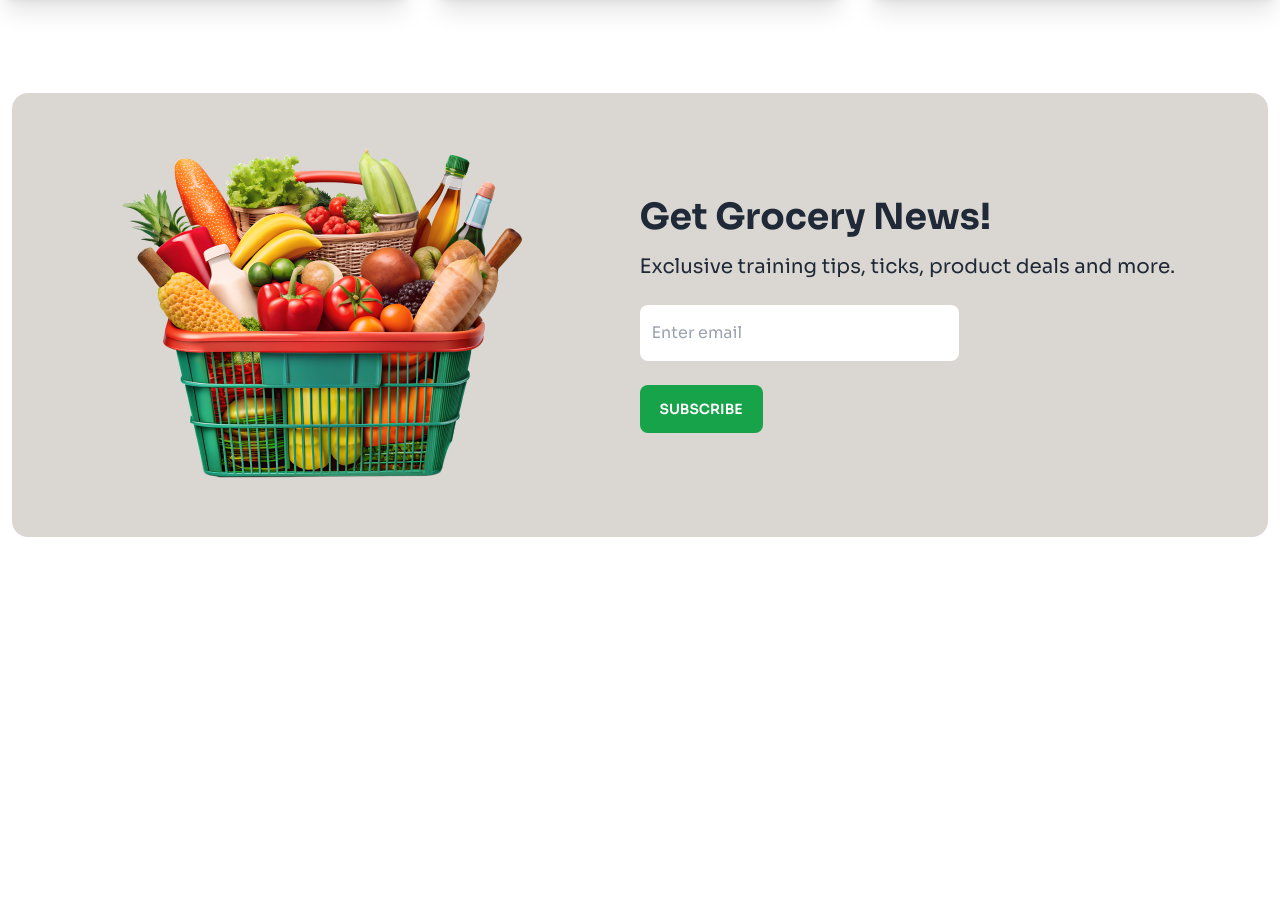
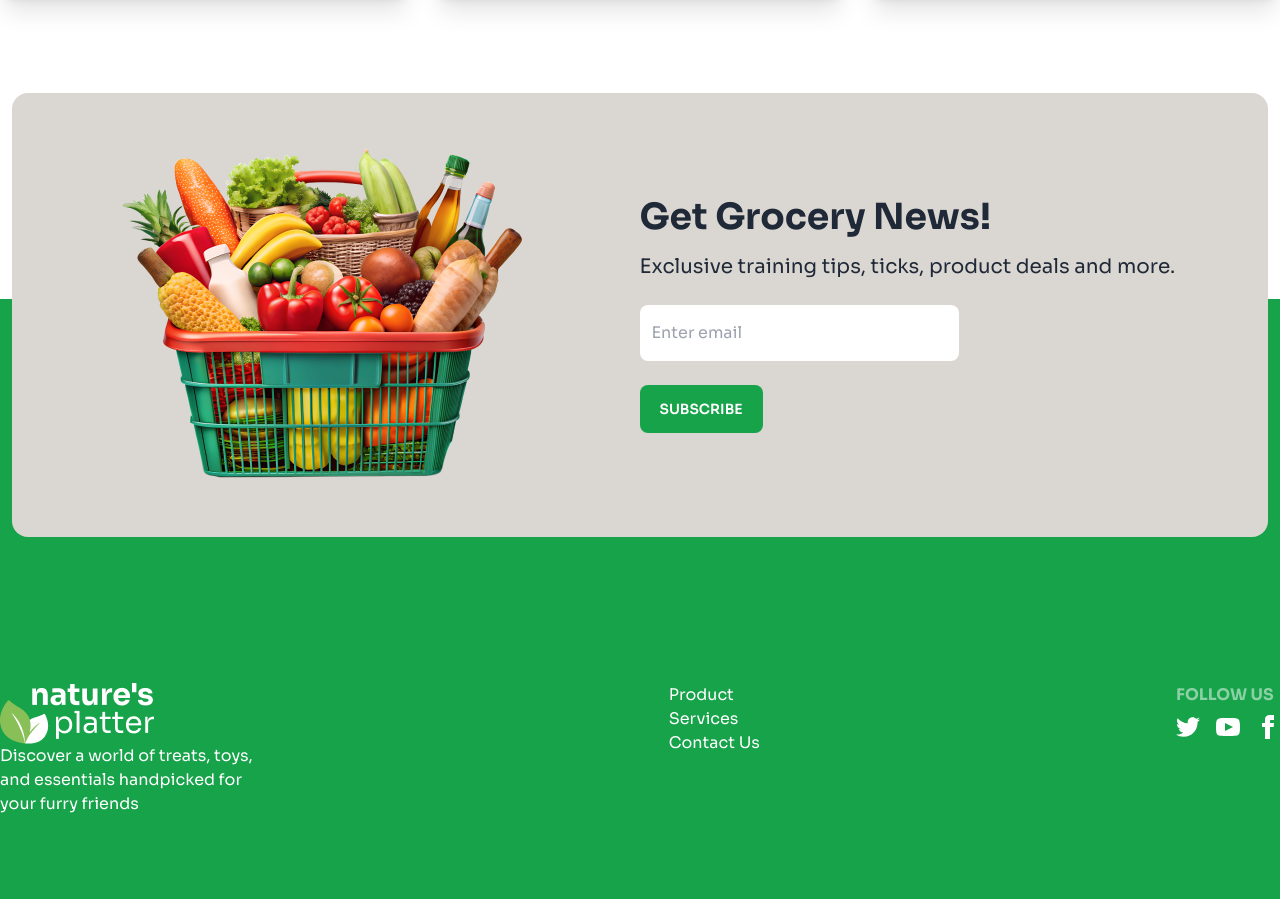
Before and after one commit to Shohail321/assignment-3-category-2, a plain HTML site: page index.html in a window 1280 px wide. Shown: the part 3088-3987 px from the top of the page. Before the commit the page ends 3705 px from the top, so only its background shows below. Drawn offline with nearby package versions, Linux system fonts and the light colour scheme.

Commit message:
footer almost done

```diff
--- a/index.html
+++ b/index.html
@@ -390,7 +390,7 @@
         </section>
 
 
-        <section class="max-w-7xl mx-auto  mb-20">
+        <section class="max-w-7xl mx-auto relative -mb-[250px]">
 
             <div class="text-center bg-[#dad6d1] rounded-2xl m-3">
 
@@ -403,7 +403,8 @@
                     <div class="p-3 md:p-0 text-center md:text-left">
                         <h1 class="text-2xl md:text-4xl mb-4 font-bold">Get Grocery News!</h1>
                         <p class="text-lg md:text-xl mb-6">Exclusive training tips, ticks, product deals and more.</p>
-                        <input class="py-4 pl-3 md:pr-28 text-left rounded-lg mb-6" type="text" placeholder="Enter email"><br>
+                        <input class="py-4 pl-3 md:pr-28 text-left rounded-lg mb-6" type="text"
+                            placeholder="Enter email"><br>
                         <button class="btn border-none bg-green-600 text-white px-5 hover:bg-black">Subscribe</button>
                     </div>
 
@@ -423,7 +424,57 @@
     </main>
 
 
-    <footer></footer>
+    <footer class="  bg-green-600 h-[600px] overflow-hidden">
+
+        <div class="flex-col">
+
+            <div class="ml-3 flex justify-between max-w-7xl md:mx-auto ">
+
+                <div class="md:h-[500px]  mt-72 md:mt-96">
+                    <img class="text-white" src="assets/logo-footer.png" alt="">
+                    <p class="text-white">Discover a world of treats, toys, <br>
+                        and essentials handpicked for <br>
+                        your furry friends</p>
+                </div>
+
+                <div class="text-white my-3 md:h-[500px] md:mt-96">
+                    <li class="list-none"><a>Product</a></li>
+                    <li  class="list-none"><a>Services</a></li>
+                    <li  class="list-none"><a>Contact Us</a></li>
+                </div>
+
+                <div class="text-left md:h-[500px] md:mt-96">
+                    <header class="footer-title text-white">Follow Us</header>
+                    <div class="grid grid-flow-col gap-4">
+                        <a><svg xmlns="http://www.w3.org/2000/svg" width="24" height="24" viewBox="0 0 24 24"
+                                class="fill-current text-white">
+                                <path
+                                    d="M24 4.557c-.883.392-1.832.656-2.828.775 1.017-.609 1.798-1.574 2.165-2.724-.951.564-2.005.974-3.127 1.195-.897-.957-2.178-1.555-3.594-1.555-3.179 0-5.515 2.966-4.797 6.045-4.091-.205-7.719-2.165-10.148-5.144-1.29 2.213-.669 5.108 1.523 6.574-.806-.026-1.566-.247-2.229-.616-.054 2.281 1.581 4.415 3.949 4.89-.693.188-1.452.232-2.224.084.626 1.956 2.444 3.379 4.6 3.419-2.07 1.623-4.678 2.348-7.29 2.04 2.179 1.397 4.768 2.212 7.548 2.212 9.142 0 14.307-7.721 13.995-14.646.962-.695 1.797-1.562 2.457-2.549z">
+                                </path>
+                            </svg></a>
+                        <a><svg xmlns="http://www.w3.org/2000/svg" width="24" height="24" viewBox="0 0 24 24"
+                                class="fill-current text-white">
+                                <path
+                                    d="M19.615 3.184c-3.604-.246-11.631-.245-15.23 0-3.897.266-4.356 2.62-4.385 8.816.029 6.185.484 8.549 4.385 8.816 3.6.245 11.626.246 15.23 0 3.897-.266 4.356-2.62 4.385-8.816-.029-6.185-.484-8.549-4.385-8.816zm-10.615 12.816v-8l8 3.993-8 4.007z">
+                                </path>
+                            </svg></a>
+                        <a><svg xmlns="http://www.w3.org/2000/svg" width="24" height="24" viewBox="0 0 24 24"
+                                class="fill-current text-white">
+                                <path
+                                    d="M9 8h-3v4h3v12h5v-12h3.642l.358-4h-4v-1.667c0-.955.192-1.333 1.115-1.333h2.885v-5h-3.808c-3.596 0-5.192 1.583-5.192 4.615v3.385z">
+                                </path>
+                            </svg></a>
+                    </div>
+                </div>
+
+
+            </div>
+
+
+
+        </div>
+
+    </footer>
 
 
 </body>
```
